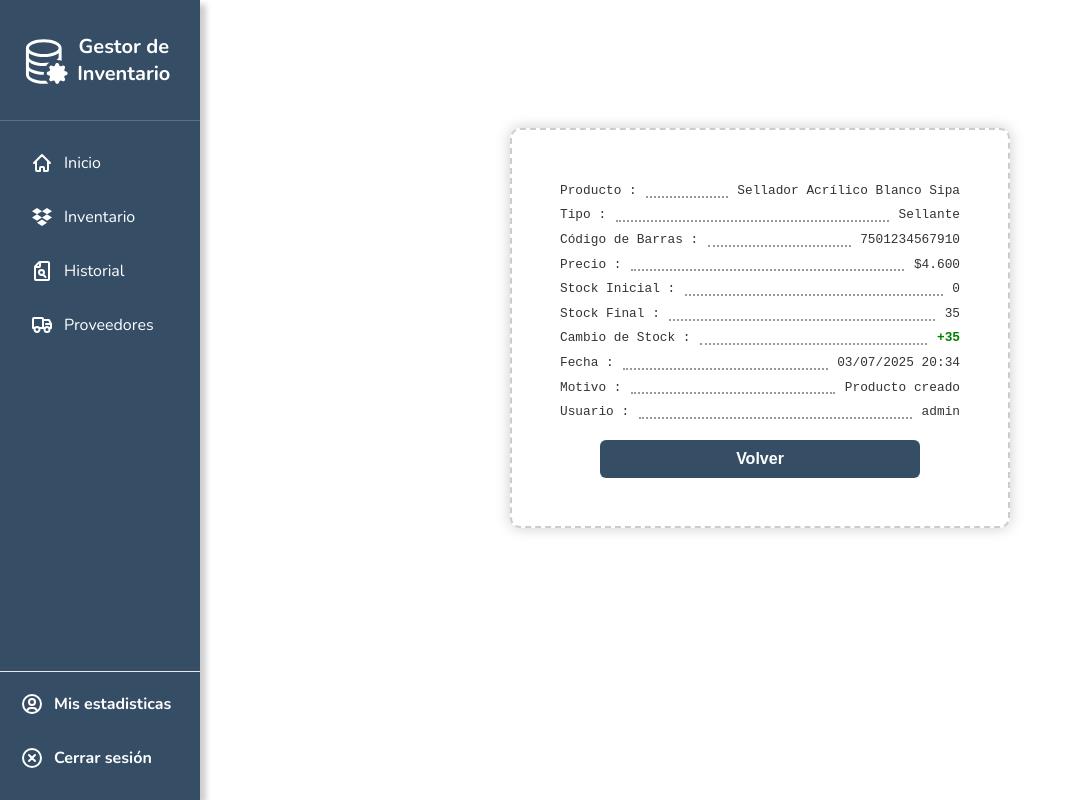
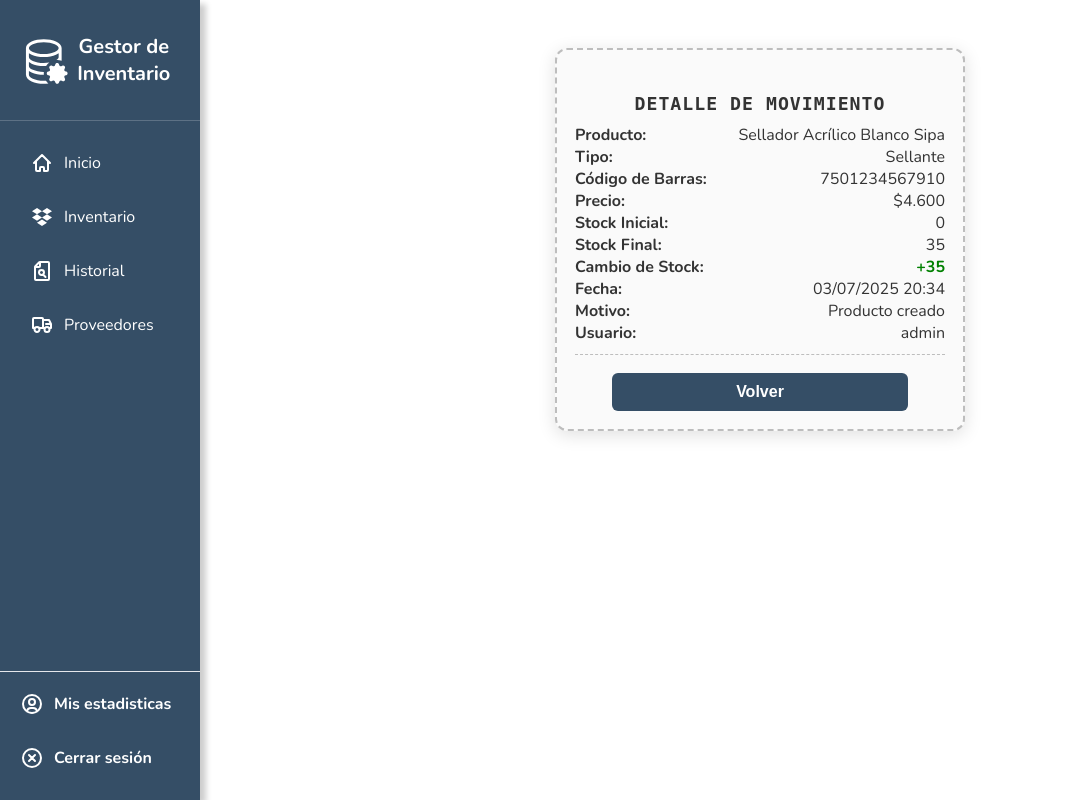
Before and after one commit to lvkhss/GestorInventario, a Django app: page /historial/2/ in a window 1280 px wide. Shown: the whole page, without its empty margins (0-1078 px from the left). Run offline with Django 3.2, Linux system fonts and the light colour scheme; data comes from the database, SQL or seed files in the repository.

Commit message:
detalle cart css

```diff
--- a/inventory/templates/inv/detalle_historial.html
+++ b/inventory/templates/inv/detalle_historial.html
@@ -2,70 +2,51 @@
 {% load static %}
 {% load number_filters %}
 {% block body %}
-  <div class="center-content">
-    <ul class="list-group detalle-boleta" >
+<div class="receipt-container" style="max-width:370px;margin:40px auto 0 auto;border:2px dashed #bdbdbd;padding:28px 18px 18px 18px;border-radius:12px;background:#fafafa;box-shadow:0 4px 18px #e0e0e0;">
+  <h2 style="text-align:center;margin-bottom:10px;font-family:monospace;letter-spacing:1px;color:#333;font-size:1.4em;">DETALLE DE MOVIMIENTO</h2>
+  <div style="margin-bottom:18px;border-bottom:1px dashed #bdbdbd;padding-bottom:10px;">
     {% if movimiento.motivo|lower == 'venta' %}
-      <li class="list-group-item">
-        <span class="label">N° Boleta :</span>
-        <span class="dots"></span>
-        <span class="value">{{ movimiento.boleta_codigo|default:"-" }}</span>
-      </li>
+    <div style="display:flex;justify-content:space-between;font-size:1em;">
+      <span><strong>N° Boleta:</strong></span> <span>{{ movimiento.boleta_codigo|default:"-" }}</span>
+    </div>
     {% endif %}
-      <li class="list-group-item">
-        <span class="label">Producto :</span>
-        <span class="dots"></span>
-        <span class="value">{{ movimiento.nombre_producto }}</span>
-      </li>
-      <li class="list-group-item">
-        <span class="label">Tipo :</span>
-        <span class="dots"></span>
-        <span class="value">{{ movimiento.tipo_producto }}</span>
-      </li>
-      <li class="list-group-item">
-        <span class="label">Código de Barras :</span>
-        <span class="dots"></span>
-        <span class="value">{{ movimiento.codigo_barras|default:"No asignado" }}</span>
-      </li>
-      <li class="list-group-item">
-        <span class="label">Precio :</span>
-        <span class="dots"></span>
-        <span class="value">${{ movimiento.precio|default:"-"|comma_miles }}</span>
-      </li>
-      <li class="list-group-item">
-        <span class="label">Stock Inicial :</span>
-        <span class="dots"></span>
-        <span class="value">{{ stock_inicial }}</span>
-      </li>
-      <li class="list-group-item">
-        <span class="label">Stock Final :</span>
-        <span class="dots"></span>
-        <span class="value">{{ movimiento.stock_final }}</span>
-      </li>
-      <li class="list-group-item">
-        <span class="label">Cambio de Stock :</span>
-        <span class="dots"></span>
-        <span
-          class="value {% if movimiento.cambio_stock > 0 %}text-success{% elif movimiento.cambio_stock < 0 %}text-danger{% else %}text-muted{% endif %}">
+    <div style="display:flex;justify-content:space-between;font-size:1em;">
+      <span><strong>Producto:</strong></span> <span>{{ movimiento.nombre_producto }}</span>
+    </div>
+    <div style="display:flex;justify-content:space-between;font-size:1em;">
+      <span><strong>Tipo:</strong></span> <span>{{ movimiento.tipo_producto }}</span>
+    </div>
+    <div style="display:flex;justify-content:space-between;font-size:1em;">
+      <span><strong>Código de Barras:</strong></span> <span>{{ movimiento.codigo_barras|default:"No asignado" }}</span>
+    </div>
+    <div style="display:flex;justify-content:space-between;font-size:1em;">
+      <span><strong>Precio:</strong></span> <span>${{ movimiento.precio|default:"-"|comma_miles }}</span>
+    </div>
+    <div style="display:flex;justify-content:space-between;font-size:1em;">
+      <span><strong>Stock Inicial:</strong></span> <span>{{ stock_inicial }}</span>
+    </div>
+    <div style="display:flex;justify-content:space-between;font-size:1em;">
+      <span><strong>Stock Final:</strong></span> <span>{{ movimiento.stock_final }}</span>
+    </div>
+    <div style="display:flex;justify-content:space-between;font-size:1em;">
+      <span><strong>Cambio de Stock:</strong></span>
+      <span class="{% if movimiento.cambio_stock > 0 %}text-success{% elif movimiento.cambio_stock < 0 %}text-danger{% else %}text-muted{% endif %}">
         {% if movimiento.cambio_stock > 0 %}+{% endif %}{{ movimiento.cambio_stock }}
       </span>
-      </li>
-      <li class="list-group-item">
-        <span class="label">Fecha :</span>
-        <span class="dots"></span>
-        <span class="value">{{ movimiento.fecha|date:"d/m/Y H:i" }}</span>
-      </li>
-      <li class="list-group-item">
-        <span class="label">Motivo :</span>
-        <span class="dots"></span>
-        <span class="value">{{ movimiento.motivo }}</span>
-      </li>
-      <li class="list-group-item">
-        <span class="label">Usuario :</span>
-        <span class="dots"></span>
-        <span class="value">{{ movimiento.usuario.username|default:"Desconocido" }}</span>
-      </li>
+    </div>
+    <div style="display:flex;justify-content:space-between;font-size:1em;">
+      <span><strong>Fecha:</strong></span> <span>{{ movimiento.fecha|date:"d/m/Y H:i" }}</span>
+    </div>
+    <div style="display:flex;justify-content:space-between;font-size:1em;">
+      <span><strong>Motivo:</strong></span> <span>{{ movimiento.motivo }}</span>
+    </div>
+    <div style="display:flex;justify-content:space-between;font-size:1em;">
+      <span><strong>Usuario:</strong></span> <span>{{ movimiento.usuario.username|default:"Desconocido" }}</span>
+    </div>
+  </div>
+  <div style="text-align:center;margin-top:18px;font-size:0.95em;color:#666;font-family:monospace;letter-spacing:1px;">
     <button type="button" class="btn-login" onclick="window.location.href='{% url 'historial' %}'">Volver</button>
-    </ul>
   </div>
 
+</div>
 {% endblock %}
--- a/inventory/templates/inv/historial.html
+++ b/inventory/templates/inv/historial.html
@@ -8,7 +8,7 @@
   <div class="add_buttons">
     <div class="inventory-left">
       <div class="button-group">
-        <input type="text" id="searchInput" placeholder="Buscar..." class="form-control" />
+        <input type="text" id="searchInput" name="q" placeholder="Buscar..." class="form-control" value="{{ current_query }}" />
       </div>
 
       <div class="button-group">
--- a/inventory/templates/inv/tabla_historial.html
+++ b/inventory/templates/inv/tabla_historial.html
@@ -38,6 +38,7 @@
       <td style="padding-right:30px;">
         <a href="{% url 'detalle_historial' mov.pk %}" class="btn-detalles">Detalles</a>
       </td>
+      <td style="display:none;">{{ mov.boleta_codigo }}</td>
     </tr>
     {% empty %}
     <tr>
--- a/inventory/views.py
+++ b/inventory/views.py
@@ -200,7 +200,8 @@ def historial(request):
     if query:
         movimientos = movimientos.filter(
             Q(nombre_producto__icontains=query) |
-            Q(codigo_barras__icontains=query)
+            Q(codigo_barras__icontains=query) |
+            Q(boleta_codigo__icontains=query)
         )
 
     if product_type_filter:
@@ -222,7 +223,6 @@ def historial(request):
             movimientos = movimientos.filter(fecha__date__lte=end_date)
         except ValueError:
             pass
-
 
     for mov in movimientos:
         mov.stock_inicial = mov.stock_final - mov.cambio_stock
```
Also changed, not shown: inventory/templates/inv/detalle_cart_sale.html (+43 -30 lines). Lines whose indentation alone changed are shown as unchanged.
